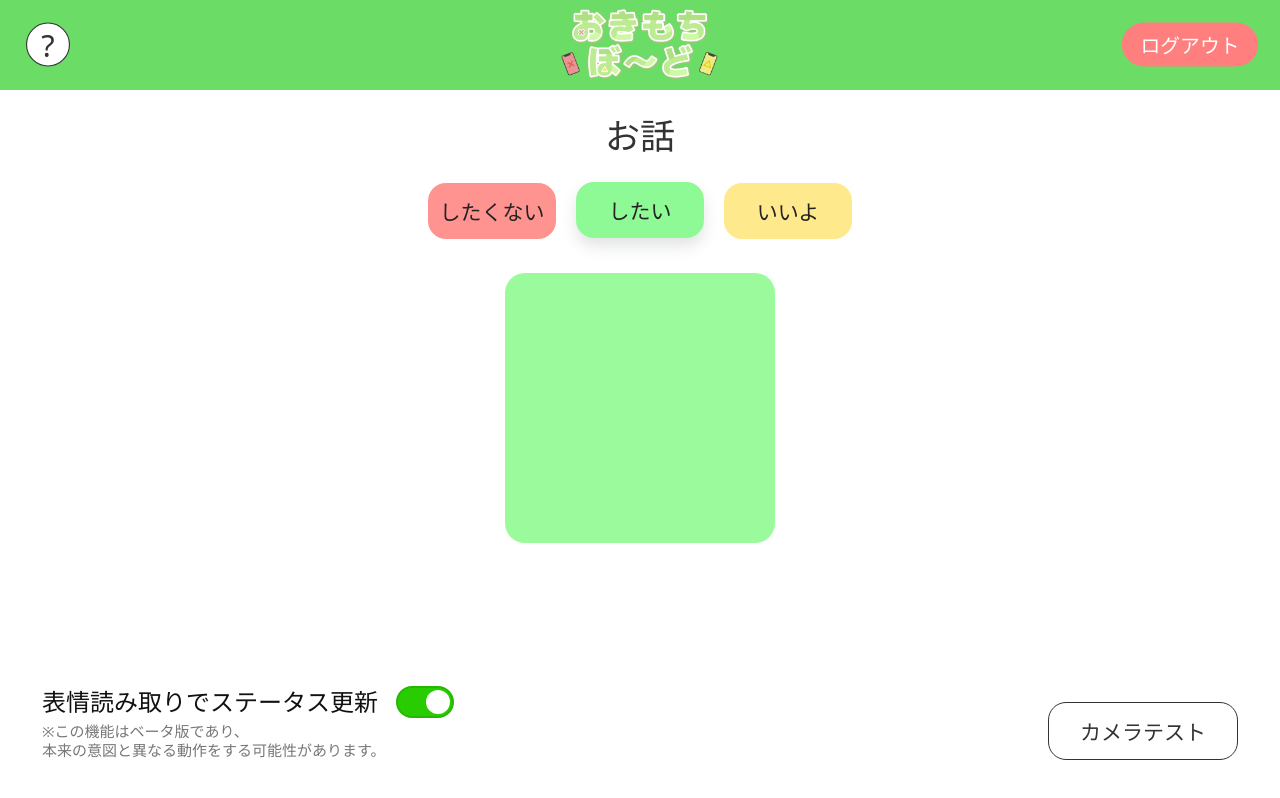
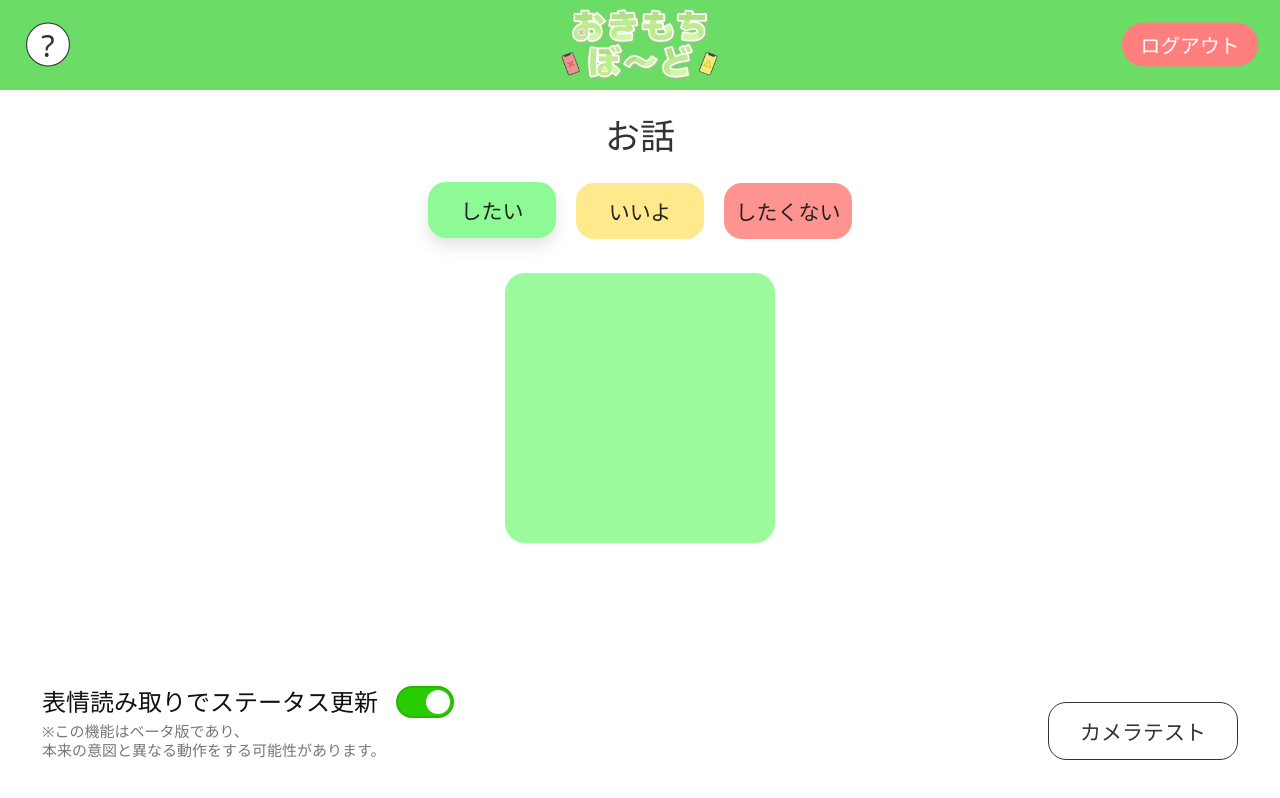
Before and after one commit to nitr0yukkuri/okimotibo-do, a React (Vite) app in the folder frontend/: page / in a window 1280 px wide. Built offline with nearby package versions, Linux system fonts and the light colour scheme.

Commit message:
意思表示ボタンの順番変更

```diff
--- a/frontend/src/App.tsx
+++ b/frontend/src/App.tsx
@@ -4,15 +4,15 @@ import "./App.css";
 type Mood = "busy" | "available" | "neutral";
 
 const moodOptions: Array<{ id: Mood; label: string }> = [
-  { id: "busy", label: "したくない" },
   { id: "available", label: "したい" },
   { id: "neutral", label: "いいよ" },
+  { id: "busy", label: "したくない" },
 ];
 
 const moodLabel: Record<Mood, string> = {
-  busy: "したくない",
   available: "したい",
   neutral: "いいよ",
+  busy: "したくない",
 };
 
 export function App() {
```
